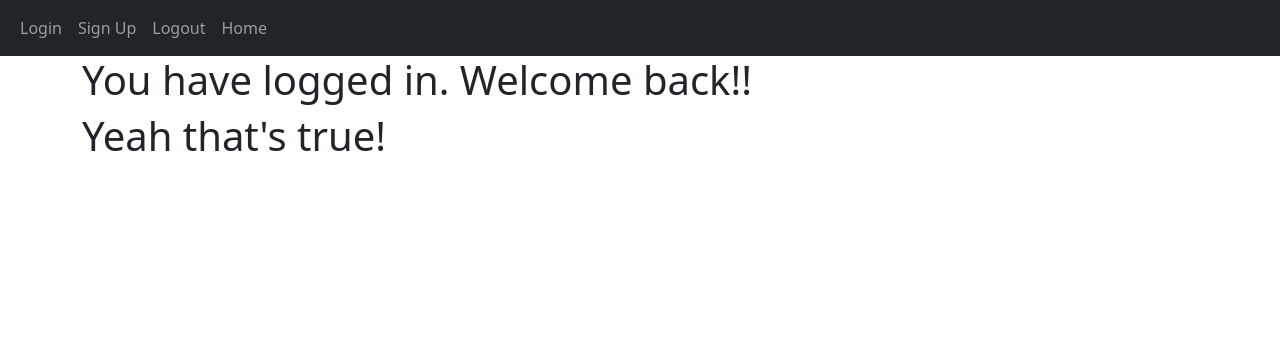
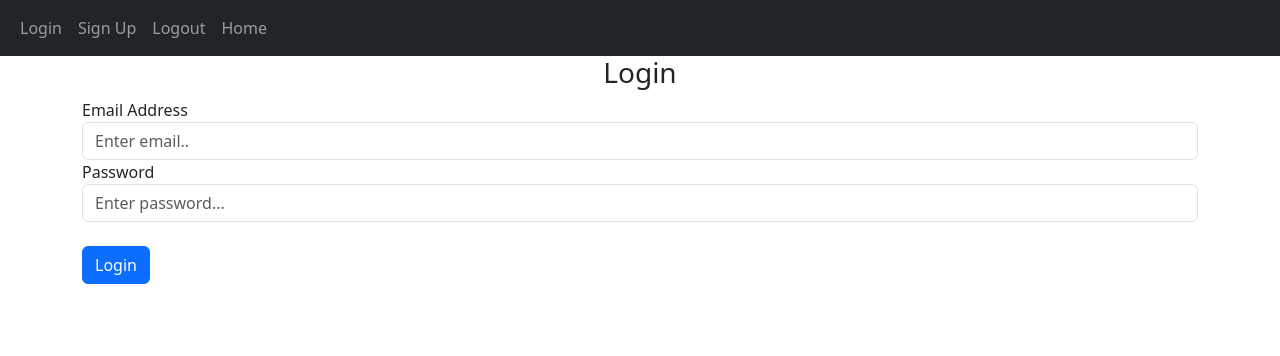
Before and after one commit to Mwambingu/PracArena, a Flask app: page /auth/login in a window 1280 px wide. Shown: the top 356 px of the page. Run offline with Flask 2, Linux system fonts and the light colour scheme.

Commit message:
Creating the Login form

```diff
--- a/APIs/Python/Tech_With_Tim/website/templates/login.html
+++ b/APIs/Python/Tech_With_Tim/website/templates/login.html
@@ -1,8 +1,15 @@
 {% extends "base.html" %}
 {% block title %}Login{% endblock %}
 {% block content %}
-<h1>You have logged in. Welcome back!!</h1>
-{% if boolean %}
-<h1>Yeah that's true!</h1>
-{% endif %}
+<form action="" method="GET">
+  <h3 align="center">Login</h3>
+  <div class="form-group">
+    <label for="email">Email Address</label>
+    <input type="email" class="form-control" id="email" name="email" placeholder="Enter email..">
+    <label for="password">Password</label>
+    <input type="password" class="form-control" id="password" name="password" placeholder="Enter password...">
+  </div>
+  <br />
+  <button type="submit" class="btn btn-primary">Login</button>
+</form>
 {% endblock %}
```
